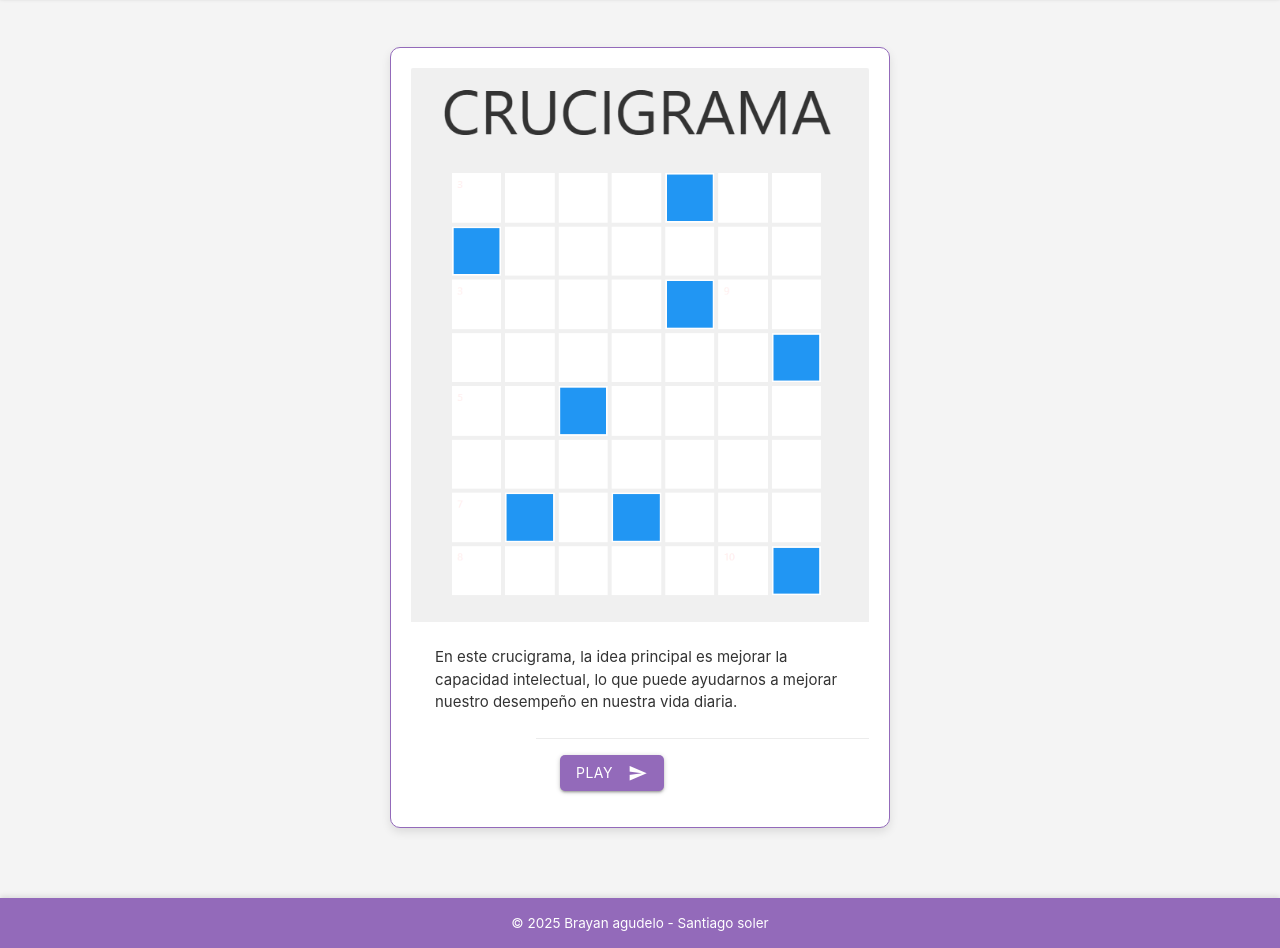
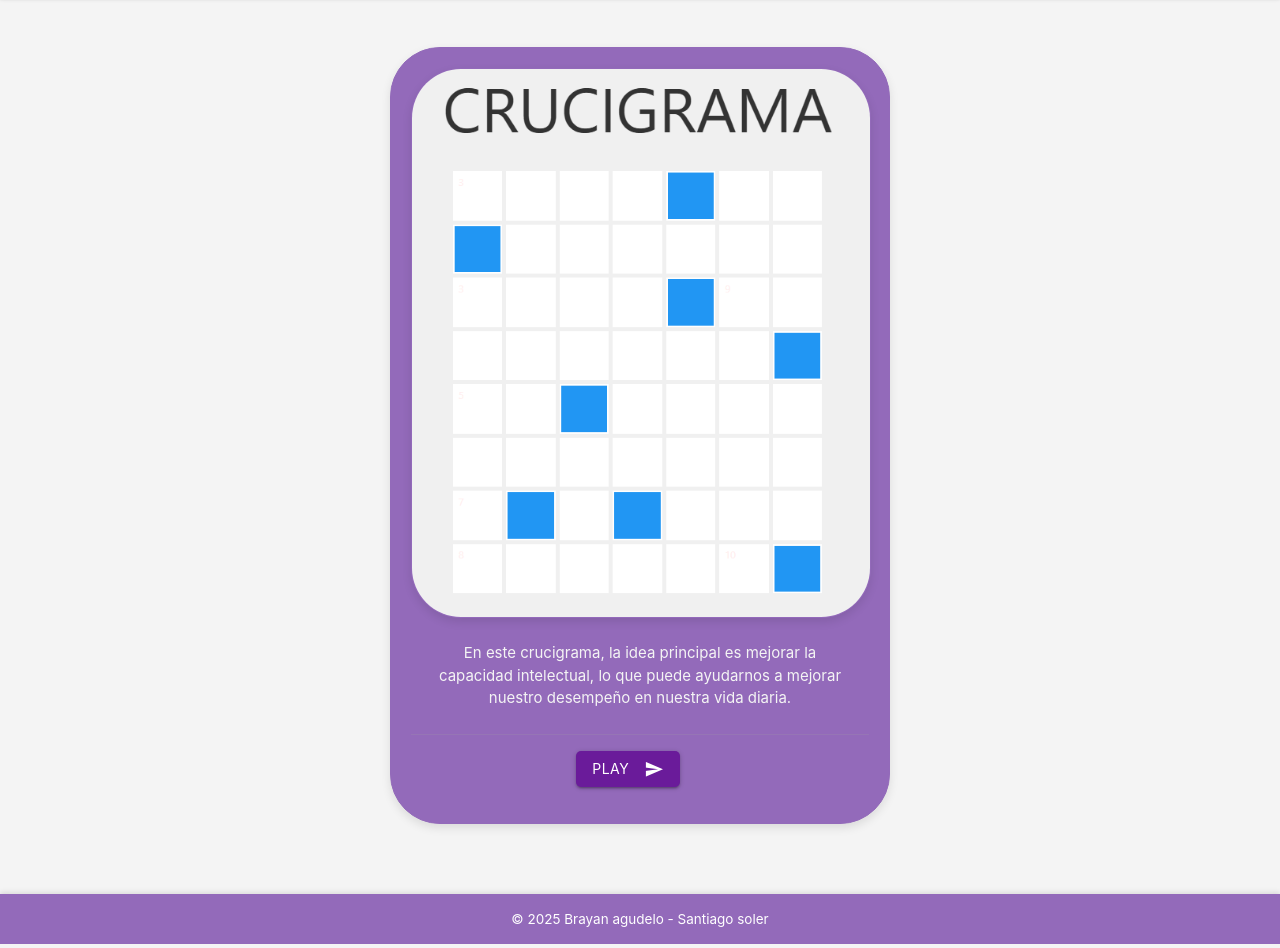
Before and after one commit to Ssoler2508/Proyecto-Web-1, a plain HTML site: page Proyecto/HTML/crucigrama.html in a window 1280 px wide. Shown: the part 67-1015 px from the top of the page. Drawn offline with Linux system fonts and the light colour scheme; files whose address does not match are found by name.

Commit message:
Add files via upload

```diff
--- a/Proyecto/css/crucigrama.css
+++ b/Proyecto/css/crucigrama.css
@@ -54,28 +54,45 @@ li a:hover {
     max-width: 500px;
     margin: 50px auto;
     padding: 20px;
-    background-color: #ffffff; /* Fondo blanco */
+    background-color: var(--primary-color); /* Fondo blanco */
     color: #333333; /* Texto gris oscuro */
-    border-radius: 10px; /* Bordes redondeados */
+    border-radius: 50px; /* Bordes redondeados */
     box-shadow: 0px 4px 10px rgba(0, 0, 0, 0.1); /* Sombra sutil */
     border: 1px solid var(--primary-color); /* Borde con el color primario */
 }
+.card-image {
+    width: 460px; /* Ajusta el tamaño según sea necesario */
+    height: 550px; /* Igual al ancho para que sea un círculo */
+    border-radius: 50px; /* Hace que la imagen sea redonda */
+    overflow: hidden; /* Asegura que el contenido no se desborde */
+    box-shadow: 0px 4px 10px rgba(0, 0, 0, 0.1); /* Sombra sutil */
+    border: 1px solid var(--primary-color); /* Borde con el color primario */
+    display: flex;
+    justify-content: center;
+    align-items: center;
+
+}
+
 
 /* Opcional: Cambiar el color del botón dentro de la card */
 .card-action button {
-    background-color: var(--primary-color); /* Fondo del botón */
-    color: var(--font-color); /* Texto blanco */
+    background-color: #6a1b9a; /* Color morado oscuro del botón del formulario */
+    color: #fff; /* Texto blanco */
     border-radius: 5px; /* Bordes redondeados */
     transition: background-color 0.3s ease; /* Transición suave */
 }
 
 .card-action button:hover {
-    background-color: var(--secondary-color); /* Fondo al pasar el mouse */
+    background-color: #4a148c; /* Color más oscuro al pasar el mouse */
 }
 .card-action{
     padding: 1px;
     margin-left: 125px;
     justify-content: center;
+    border: none;
+    margin: 0%;
+    display: flex;
+    background-color: var(--primary-color);
 }
 main {
     flex: 1; /* Hace que el main ocupe el espacio restante */
@@ -94,3 +111,12 @@ footer p {
     font-size: 0.9rem; /* Tamaño del texto */
     color: var(--font-color); /* Color del texto */
 }
+.card-content{
+    padding: 5px;
+    margin: 0%;
+    justify-content: center;
+    align-items: center;
+    display: flex;
+    text-align: center;
+    color: #f4f4f4;
+}
```
